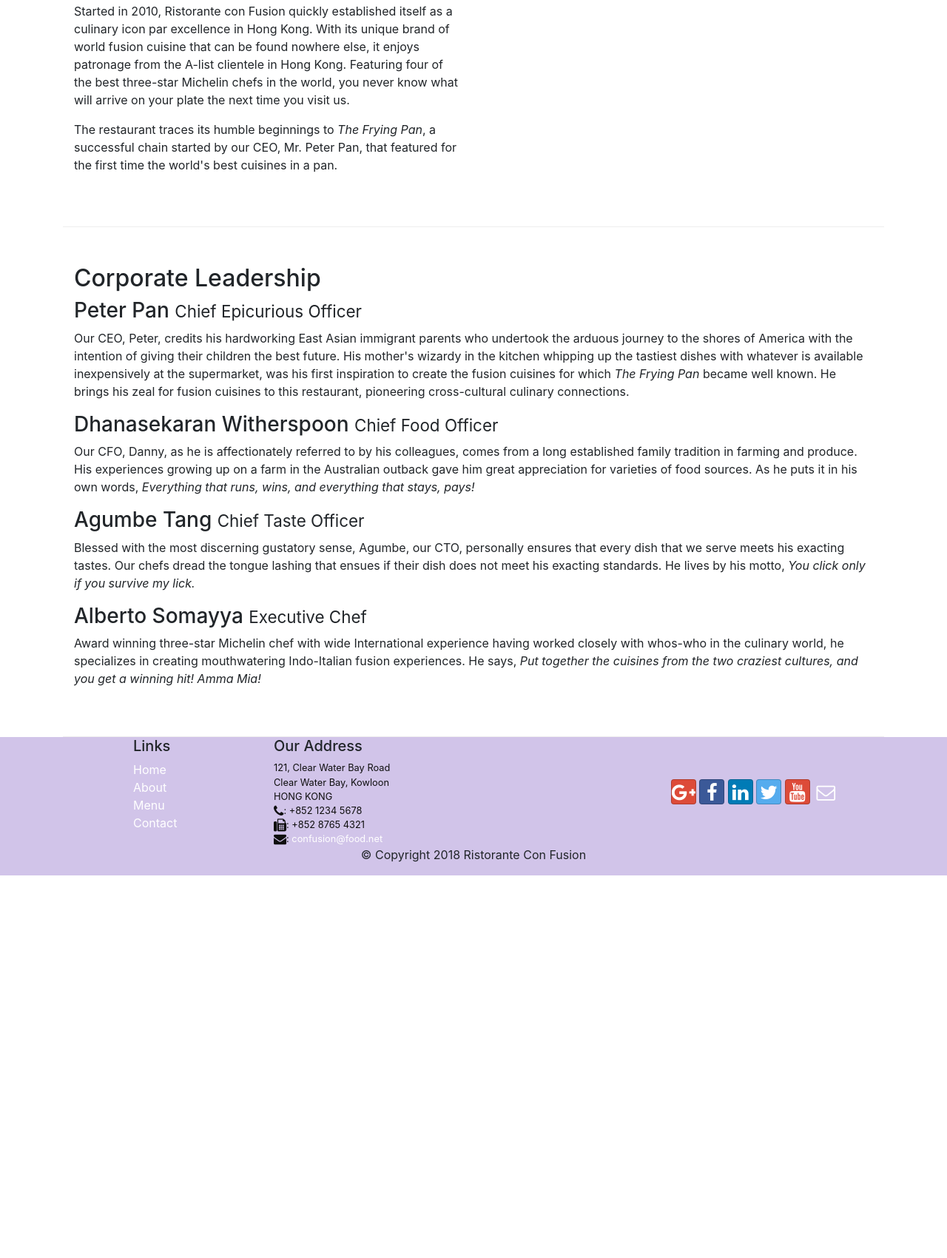
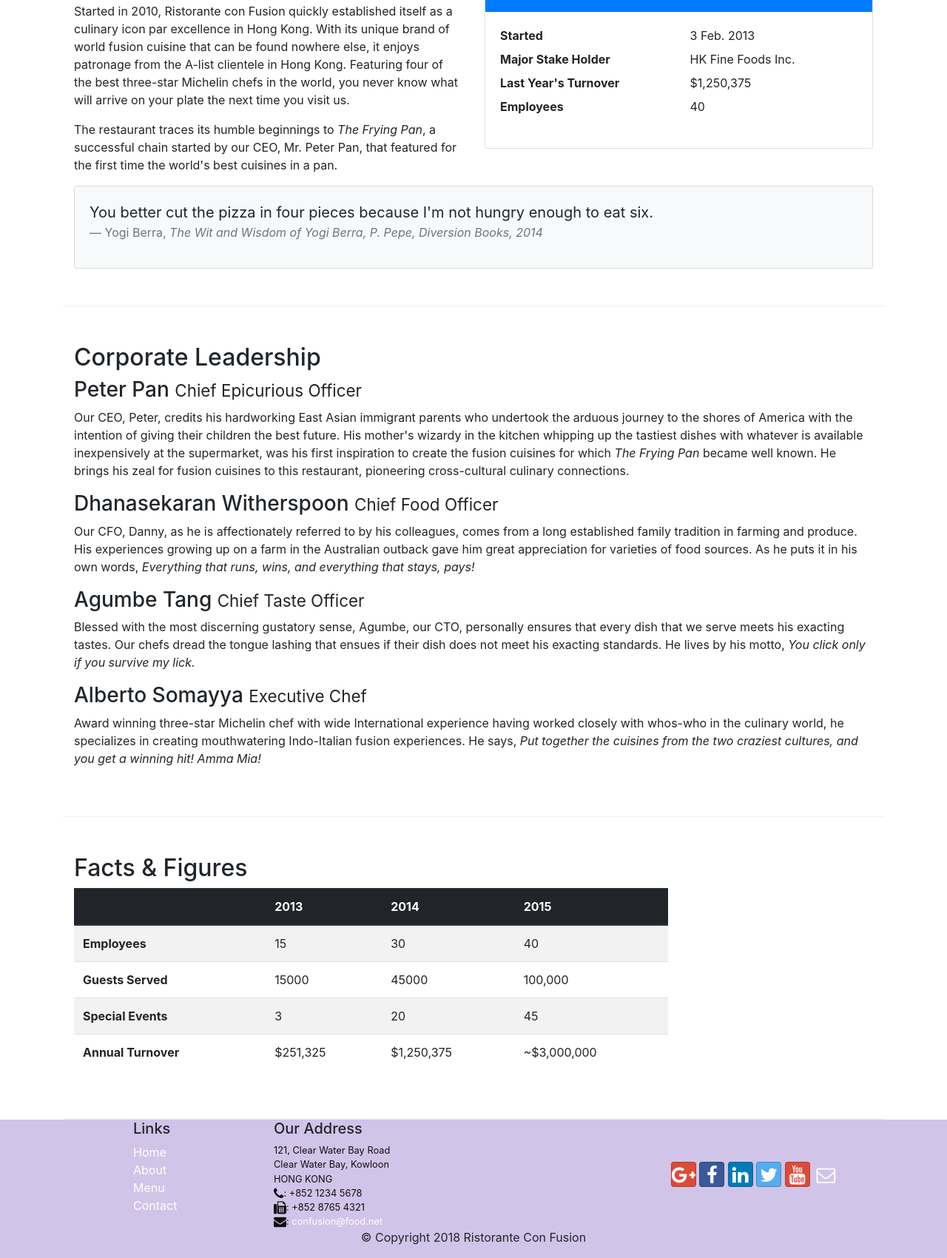
Before and after one commit to tongshi049/bootstrap-responsive-website, a website: page aboutus.html in a window 1280 px wide. Shown: the part 558-2258 px from the top of the page at 74% size. Before the commit the page ends 1741 px from the top, so only its background shows below. Drawn offline with nearby package versions, Linux system fonts and the light colour scheme.

Commit message:
Tables and Cards

```diff
--- a/aboutus.html
+++ b/aboutus.html
@@ -65,10 +65,39 @@
                 <p>Started in 2010, Ristorante con Fusion quickly established itself as a culinary icon par excellence in Hong Kong. With its unique brand of world fusion cuisine that can be found nowhere else, it enjoys patronage from the A-list clientele in Hong Kong.  Featuring four of the best three-star Michelin chefs in the world, you never know what will arrive on your plate the next time you visit us.</p>
                 <p>The restaurant traces its humble beginnings to <em>The Frying Pan</em>, a successful chain started by our CEO, Mr. Peter Pan, that featured for the first time the world's best cuisines in a pan.</p>
             </div>
-            <div class="col-12 col-sm col-md col-lg col-xl">
+            <div class="col-12 col-sm-6">
+                <div class="card">
+                    <h3 class="card-header bg-primary text-white">
+                        Facts At a Glance
+                    </h3>
+                    <div class="card-body">
+                        <dl class="row">
+                            <dt class="col-6">Started</dt>
+                            <dd class="col-6">3 Feb. 2013</dd>
+                            <dt class="col-6">Major Stake Holder</dt>
+                            <dd class="col-6">HK Fine Foods Inc.</dd>
+                            <dt class="col-6">Last Year's Turnover</dt>
+                            <dd class="col-6">$1,250,375</dd>
+                            <dt class="col-6">Employees</dt>
+                            <dd class="col-6">40</dd>
+                        </dl>
+                    </div>
+                </div>
+            </div>
+            <!--Card-->
+            <div class="col-12">
+                <div class="card card-body bg-light">
+                    <blockquote class="blockquote">
+                        <p class="mb-0">You better cut the pizza in four pieces because
+                            I'm not hungry enough to eat six.</p>
+                        <footer class="blockquote-footer">Yogi Berra,
+                            <cite title="Source Title">The Wit and Wisdom of Yogi Berra,
+                            P. Pepe, Diversion Books, 2014</cite>
+                        </footer>
+                    </blockquote>
+                </div>
             </div>
         </div>
-
 
         <div class="row row-content">
             <div class="col-12 col-sm-12 col-md-12 col-lg-12 col-xl-12">
@@ -83,6 +112,51 @@
                 <p class="d-none d-sm-block">Award winning three-star Michelin chef with wide International experience having worked closely with whos-who in the culinary world, he specializes in creating mouthwatering Indo-Italian fusion experiences. He says, <em>Put together the cuisines from the two craziest cultures, and you get a winning hit! Amma Mia!</em></p>
             </div>
        </div>
+
+       <!--Table-->
+       <div class="row row-content">
+            <div class="col-12 col-sm-9">
+                <h2>Facts &amp; Figures</h2>
+                <div class="table-responsive">
+                    <table class="table table-striped">
+                        <thead class="thead-dark">
+                            <tr>
+                                <th>&nbsp;</th>
+                                <th>2013</th>
+                                <th>2014</th>
+                                <th>2015</th>
+                            </tr>
+                        </thead>
+                        <tbody>
+                            <tr>
+                                <th>Employees</th>
+                                <td>15</td>
+                                <td>30</td>
+                            <td>40</td>
+                            </tr>
+                            <tr>
+                                <th>Guests Served</th>
+                                <td>15000</td>
+                                <td>45000</td>
+                                <td>100,000</td>
+                            </tr>
+                            <tr>
+                                <th>Special Events</th>
+                                <td>3</td>
+                                <td>20</td>
+                                <td>45</td>
+                            </tr>
+                            <tr>
+                                <th>Annual Turnover</th>
+                                <td>$251,325</td>
+                                <td>$1,250,375</td>
+                                <td>~$3,000,000</td>
+                            </tr>
+                        </tbody>
+                    </table>
+                </div>
+            </div>
+        </div>
 
     </div>
 
```
